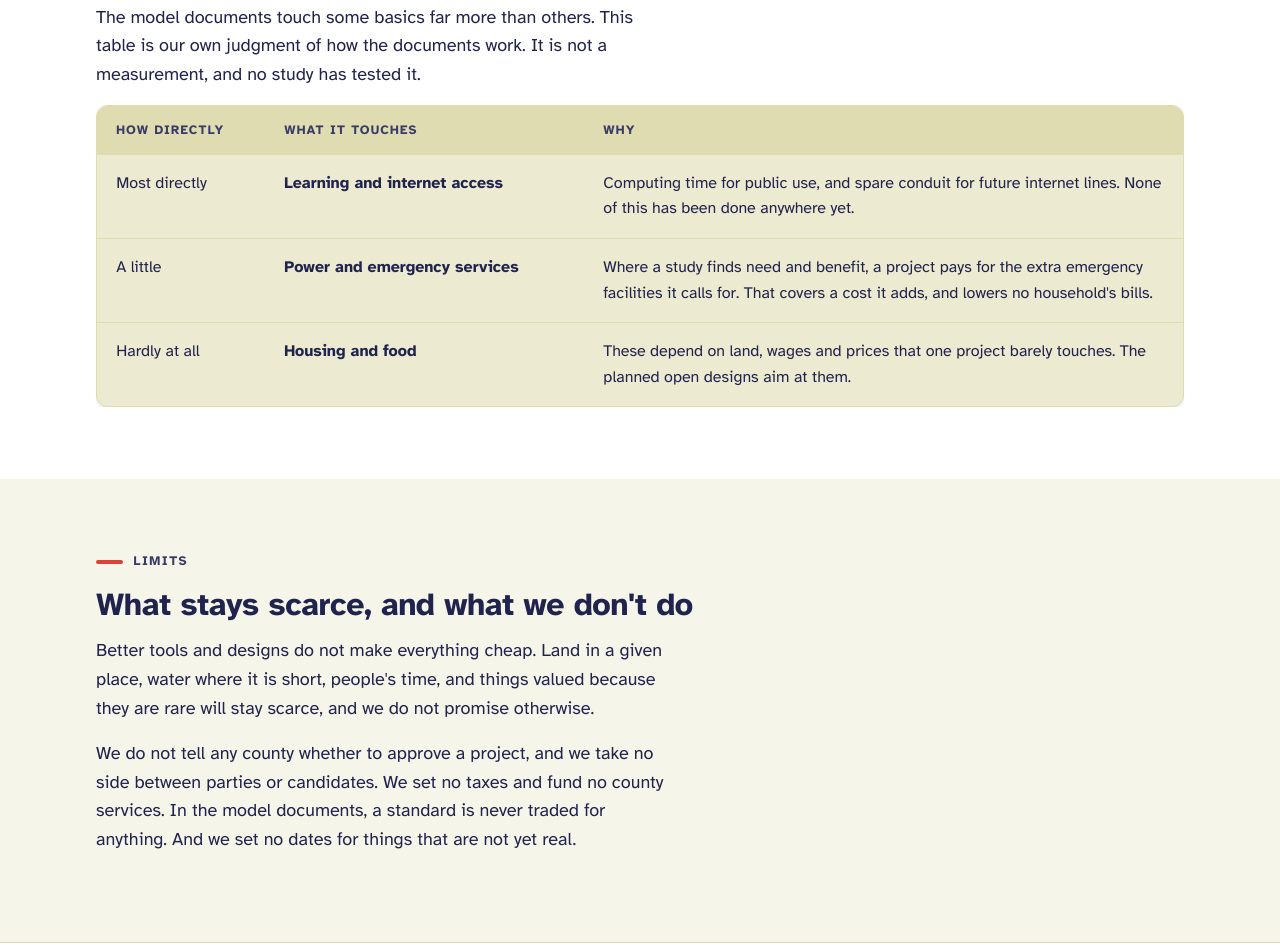
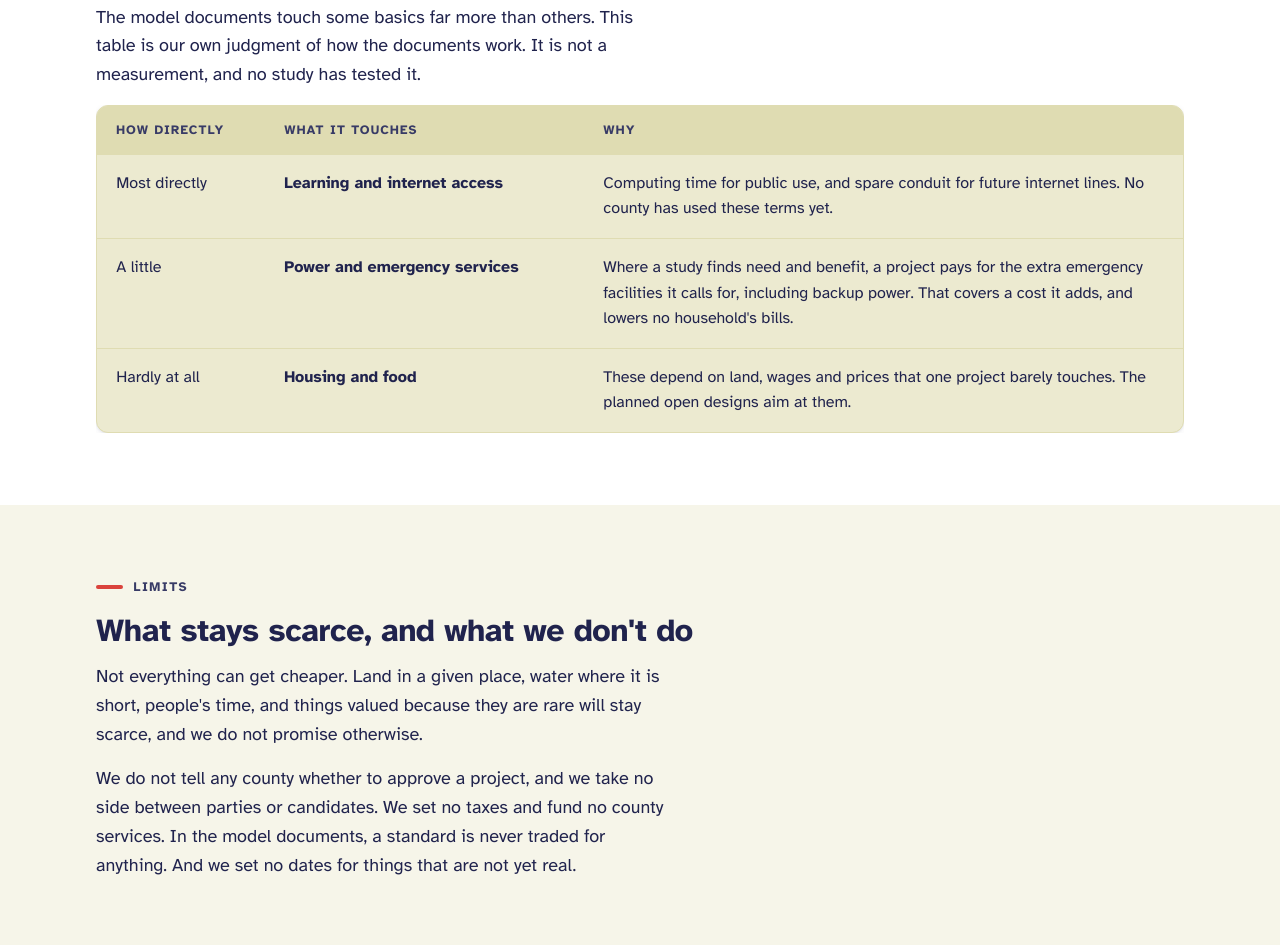
Before and after one commit to InKindStandard/website, a plain HTML site: page docs/working-toward/index.html in a window 1280 px wide. Shown: the part 2343-3288 px from the top of the page. Drawn offline with Linux system fonts and the light colour scheme.

Commit message:
Working toward: name the records and guides, narrow two claims
From the independent re-check: the records and guides are published too;
'No county has used these terms yet' in place of a wider claim; the power
row names backup power.

Co-Authored-By: Claude Opus 5.5 <noreply@anthropic.com>

```diff
--- a/docs/working-toward/index.html
+++ b/docs/working-toward/index.html
@@ -55,7 +55,7 @@
 <div class="wrap">
 <p class="eyebrow">The steps</p>
 <h2>Where each part stands</h2>
-<p class="read">Only the model documents are published today, and no county has used them yet. Everything else starts only once its conditions are met. The programs are separate, and do not depend on any county using the documents.</p>
+<p class="read">Only the model documents, records and guides are published today, and no county has used the documents yet. Everything else starts only once its conditions are met. The programs are separate, and do not depend on any county using the documents.</p>
 <div class="items">
 <div class="card">
 <span class="pill p-pub">Today</span>
@@ -96,8 +96,8 @@
 <table class="ledger">
 <thead><tr><th scope="col">How directly</th><th scope="col">What it touches</th><th scope="col">Why</th></tr></thead>
 <tbody>
-<tr><td>Most directly</td><td><span class="what">Learning and internet access</span></td><td>Computing time for public use, and spare conduit for future internet lines. None of this has been done anywhere yet.</td></tr>
-<tr><td>A little</td><td><span class="what">Power and emergency services</span></td><td>Where a study finds need and benefit, a project pays for the extra emergency facilities it calls for. That covers a cost it adds, and lowers no household's bills.</td></tr>
+<tr><td>Most directly</td><td><span class="what">Learning and internet access</span></td><td>Computing time for public use, and spare conduit for future internet lines. No county has used these terms yet.</td></tr>
+<tr><td>A little</td><td><span class="what">Power and emergency services</span></td><td>Where a study finds need and benefit, a project pays for the extra emergency facilities it calls for, including backup power. That covers a cost it adds, and lowers no household's bills.</td></tr>
 <tr><td>Hardly at all</td><td><span class="what">Housing and food</span></td><td>These depend on land, wages and prices that one project barely touches. The planned open designs aim at them.</td></tr>
 </tbody>
 </table>
@@ -109,7 +109,7 @@
 <div class="wrap">
 <p class="eyebrow">Limits</p>
 <h2>What stays scarce, and what we don't do</h2>
-<p class="read">Better tools and designs do not make everything cheap. Land in a given place, water where it is short, people's time, and things valued because they are rare will stay scarce, and we do not promise otherwise.</p>
+<p class="read">Not everything can get cheaper. Land in a given place, water where it is short, people's time, and things valued because they are rare will stay scarce, and we do not promise otherwise.</p>
 <p class="read">We do not tell any county whether to approve a project, and we take no side between parties or candidates. We set no taxes and fund no county services. In the model documents, a standard is never traded for anything. And we set no dates for things that are not yet real.</p>
 </div>
 </section>
```
Also changed, not shown: src/pages/working-toward.html (+4 -4 lines).
